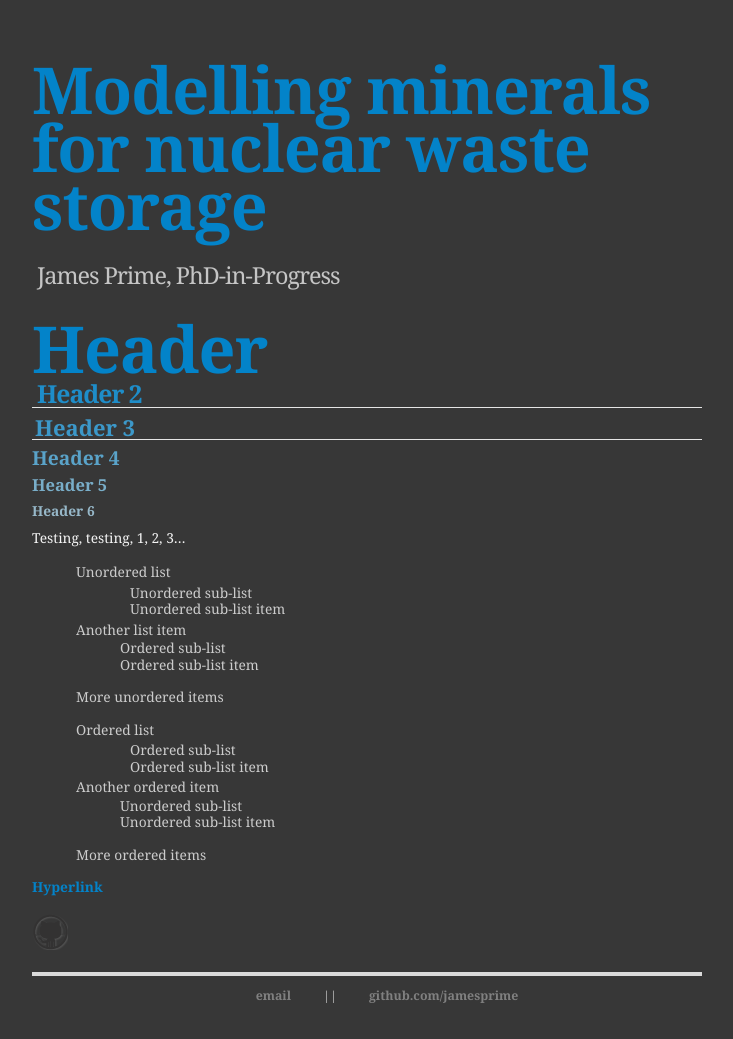
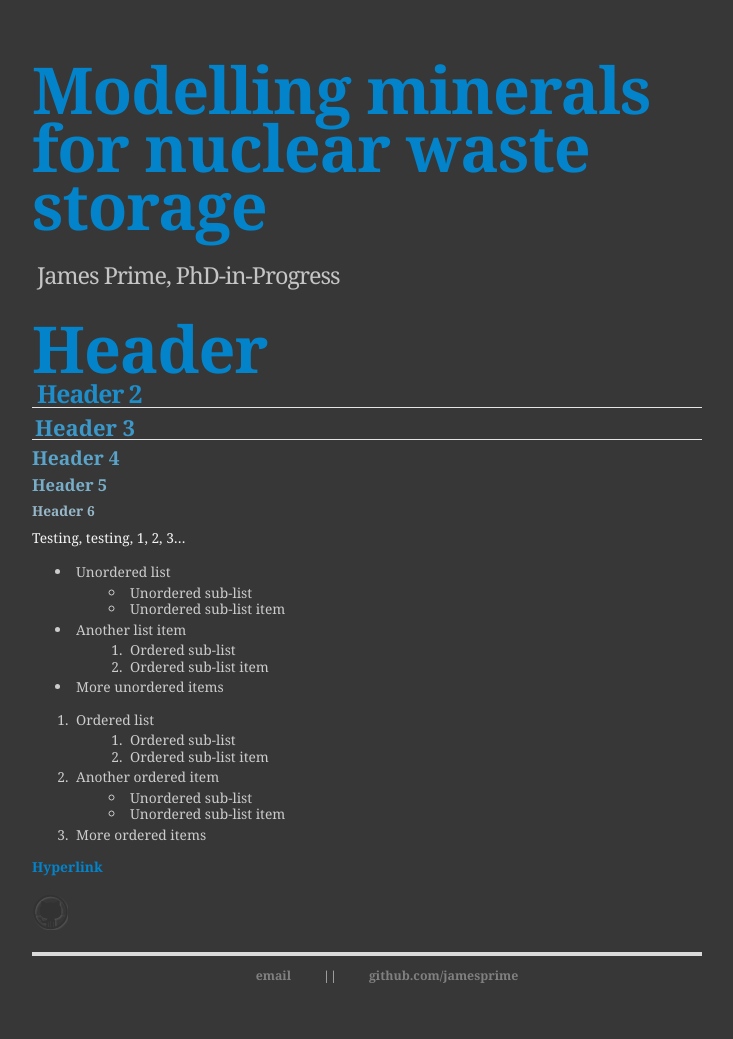
Before and after one commit to jamesprime/jamesprime.github.io, a Jekyll site: the page built from _pages/test/index.md, in a window 1280 px wide. Shown: the whole page, without its empty margins (273-1006 px from the left). Built offline with Jekyll 4.4.1, drawn with Linux system fonts in a browser that asks for light colours; nearby versions of some CDN libraries.

Commit message:
Updated _sass/uberduper.scss
Commented out li list-style: none, and added ul ol and ol ul stylings

```diff
--- a/_sass/uberduper.scss
+++ b/_sass/uberduper.scss
@@ -81,14 +81,16 @@ dl {
 }
 
 ul ul,
-ol ol {
+ul ol,
+ol ol,
+ol ul {
     margin: 4px 0 4px 10px;
 }
 
 li {
     padding: 0 4px;
     color: #ccc;
-    list-style: none;
+    // list-style: none;
 }
 
 a {
```
